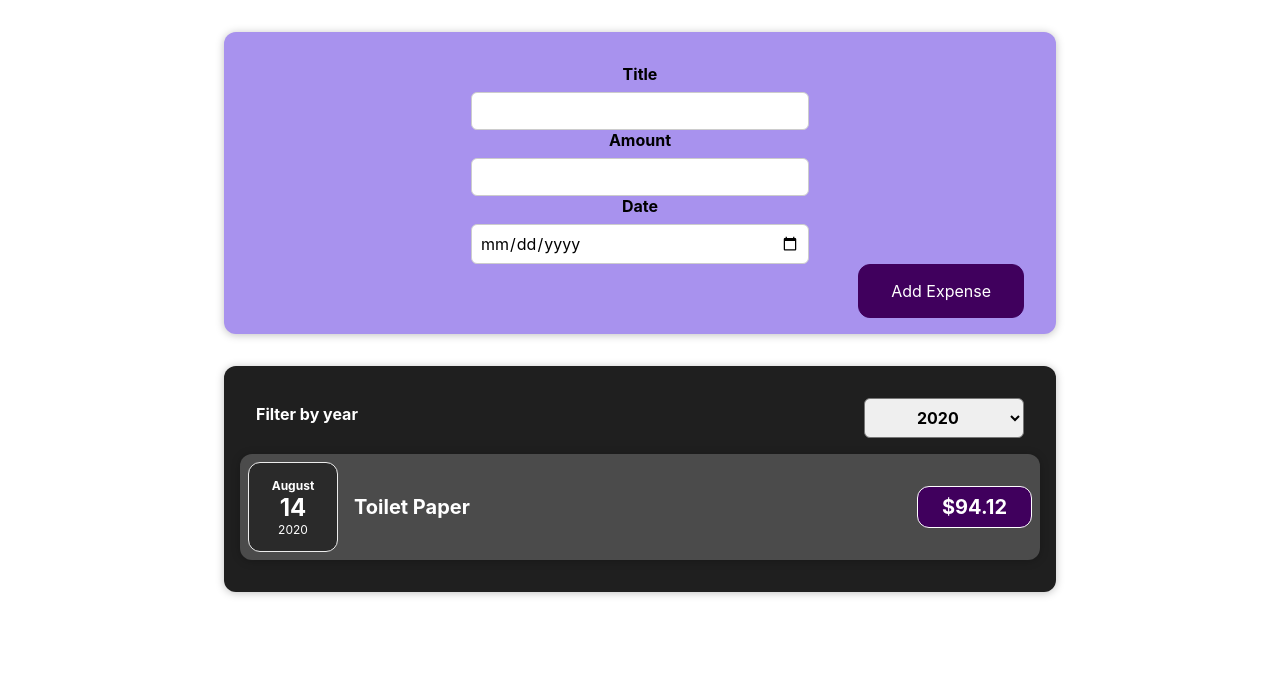
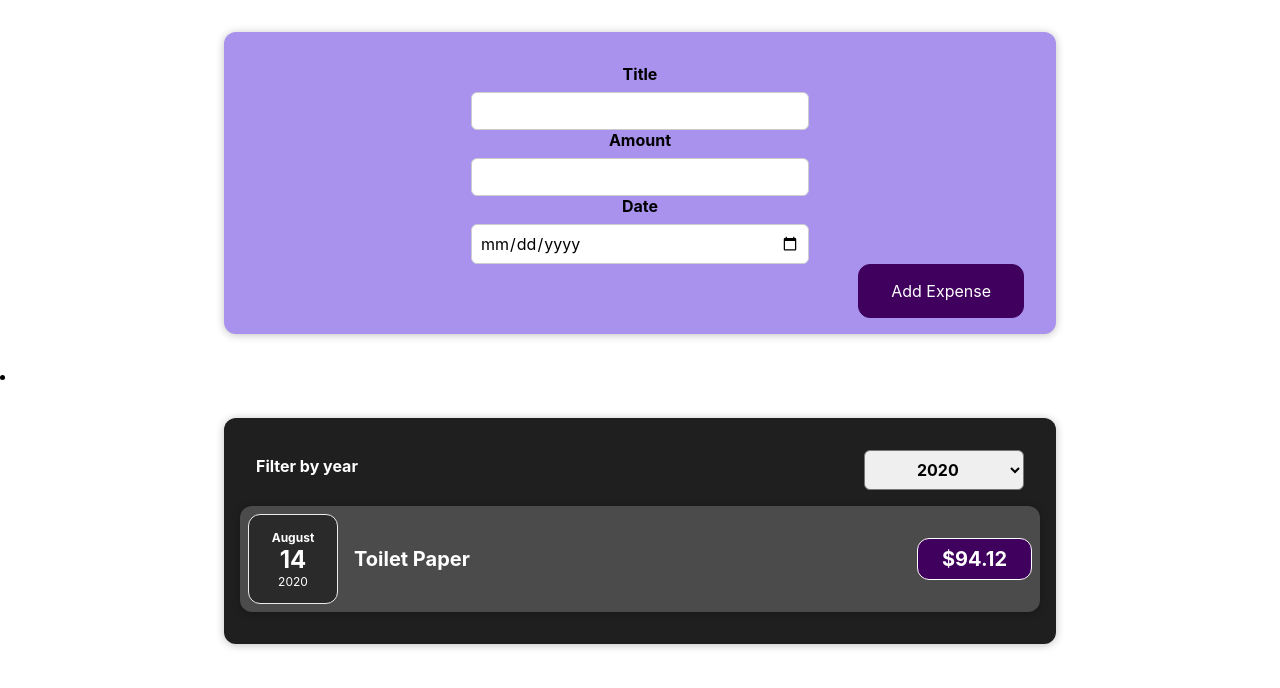
Before and after one commit to ivayloivan0v/ExpenseTracker, a React (Create React App) app: page / in a window 1280 px wide. Shown: the top 688 px of the page. Built offline with nearby package versions, Linux system fonts and the light colour scheme.

Commit message:
adding conditional return statements

```diff
--- a/src/components/Expenses/Expenses.js
+++ b/src/components/Expenses/Expenses.js
@@ -1,42 +1,29 @@
 import "./Expenses.css";
-import { ExpenseItem } from "./ExpenseItem";
 import { Card } from "../UI/Card";
 import { ExpensesFilter } from "./ExpensesFilter";
 import { useState } from "react";
+import { ExpensesList } from "./ExpensesList";
 
-export const Expenses = ({ items }) => {
+export const Expenses = (props) => {
   const [filteredYear, setFilteredYear] = useState("2020");
 
   const filterChangeHandler = (selectedYear) => {
     setFilteredYear(selectedYear);
   };
 
-  const filteredExpenses = items.filter((expense) => {
+  const filteredExpenses = props.items.filter((expense) => {
     return expense.date.getFullYear().toString() === filteredYear;
   });
 
-  let expensesContent = <p>No expenses found.</p>
-
-  if(filteredExpenses.length > 0) {
-    expensesContent = filteredExpenses.map((expense) => (
-      <ExpenseItem
-        key={expense.id}
-        title={expense.title}
-        amount={expense.amount}
-        date={expense.date}
-      />
-    ))
-  }
-
   return (
-    <div>
+    <li>
       <Card className="expenses">
         <ExpensesFilter
           selected={filteredYear}
           onChangeFilter={filterChangeHandler}
         />
-        {expensesContent}
+        <ExpensesList items={filteredExpenses} />
       </Card>
-    </div>
+    </li>
   );
 };
--- /dev/null
+++ b/src/components/Expenses/ExpensesList.css
@@ -0,0 +1,9 @@
+.expenses-list {
+  list-style: none;
+  padding: 0;
+}
+
+.expenses-list__fallback {
+  color: white;
+  text-align: center;
+}
--- /dev/null
+++ b/src/components/Expenses/ExpensesList.js
@@ -0,0 +1,20 @@
+import "./ExpensesList.css";
+import { ExpenseItem } from "./ExpenseItem";
+
+export const ExpensesList = (props) => {
+
+  if (props.items.length === 0) {
+    return <h2 className="expenses-list__fallback">Found no expenses.</h2>
+  }
+
+  return <ul className="expenses-list">
+    {props.items.map((expense) => (
+      <ExpenseItem
+        key={expense.id}
+        title={expense.title}
+        amount={expense.amount}
+        date={expense.date}
+      />
+    ))}
+  </ul>
+};
```
